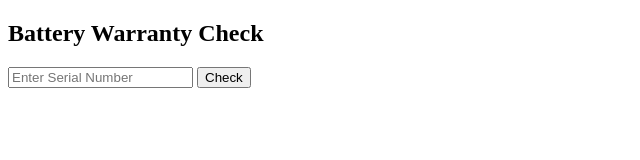
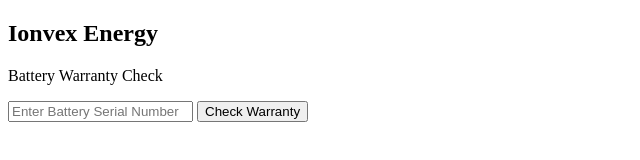
Before and after one commit to lrpanth90-eng/ionvex-energy-solutions, a website: page public/index.html in a window 1280 px wide. Shown: the whole page, without its empty margins (0-640 px from the left). Drawn offline with Linux system fonts and the light colour scheme.

Commit message:
Update index.html

```diff
--- a/public/index.html
+++ b/public/index.html
@@ -1,14 +1,15 @@
 <!DOCTYPE html>
 <html>
 <head>
-  <title>Ionvex Energy | Warranty</title>
+  <title>Ionvex Energy | Warranty Check</title>
 </head>
 <body>
 
-<h2>Battery Warranty Check</h2>
+<h2>Ionvex Energy</h2>
+<p>Battery Warranty Check</p>
 
-<input id="serialInput" placeholder="Enter Serial Number">
-<button id="checkBtn">Check</button>
+<input id="serialInput" placeholder="Enter Battery Serial Number">
+<button id="checkBtn">Check Warranty</button>
 
 <p id="result"></p>
 
```
